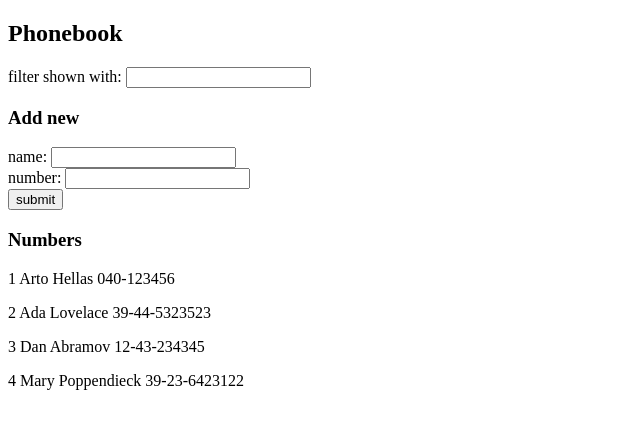
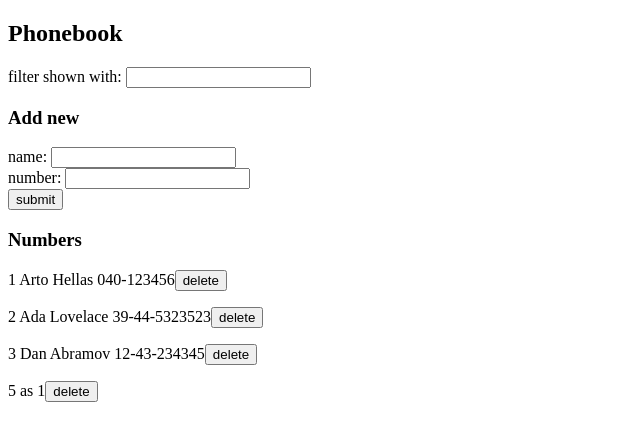
Before and after one commit to dhandiyy/full-stack-open, a React (Vite) app in the folder part2/: page / in a window 1280 px wide. Shown: the top 440 px of the page, without its empty margins (0-640 px from the left). Built offline with nearby package versions, Linux system fonts and the light colour scheme; data requests are answered from the project's data file.

Commit message:
finished exercises 2.12 - 2.15

```diff
--- a/part2/db.json
+++ b/part2/db.json
@@ -1,5 +1,5 @@
 {
-  "persons":[
+  "persons": [
     {
       "name": "Arto Hellas",
       "number": "040-123456",
@@ -16,9 +16,9 @@
       "id": "3"
     },
     {
-      "name": "Mary Poppendieck",
-      "number": "39-23-6423122",
-      "id": "4"
+      "id": "5",
+      "name": "as",
+      "number": "1"
     }
   ]
 }
--- a/part2/src/App.jsx
+++ b/part2/src/App.jsx
@@ -2,7 +2,7 @@ import {useEffect, useState} from "react";
 import PersonForm from "./components/PersonForm.jsx";
 import Filter from "./components/Filter.jsx";
 import Persons from "./components/Persons.jsx";
-import axios from "axios";
+import personService from "./services/persons.js"
 
 const App = () => {
 
@@ -11,11 +11,11 @@ const App = () => {
     const [searchValue, setSearchValue] = useState("");
 
     useEffect(() => {
-        axios
-            .get("http://localhost:3001/persons")
-            .then(response =>{
-                console.log("promise fulfilled")
-                setPerson(response.data)
+        personService
+            .getAll()
+            .then(response => {
+                console.log(response)
+                setPerson(response)
             })
     }, []);
 
@@ -26,16 +26,56 @@ const App = () => {
            return alert(`${newPerson.name} is already added to phonebook`)
         }
 
-        const updatePerson = person.concat(newPerson)
-        setPerson(updatePerson)
-        const resetNewPerson = {name:"", number:""}
-        setNewPerson(resetNewPerson)
+        if(person.some(ppl => ppl.number === newPerson.number)){
+            if(window.confirm(`${newPerson.name} is already added to phonebook, replace the old number with a new one?`)){
+
+                const personToUpdate = person.find(ppl => ppl.number === newPerson.number)
+                const updatePerson = {...personToUpdate, number : newPerson.number, name: newPerson.name}
+
+                personService
+                    .update(personToUpdate.id, updatePerson)
+                    .then(returnedPerson => {
+                        console.log(returnedPerson)
+                        setPerson(person.map(ppl => ppl.id !== personToUpdate.id? ppl : returnedPerson))
+                        const resetNewPerson = {name:"", number:""}
+                        setNewPerson(resetNewPerson)
+                    })
+                    .catch(error => {
+                        console.log(error.response)
+                    })
+                return;
+            }
+        }
+
+        personService
+            .create(newPerson)
+            .then(returnPerson => {
+                const updatePerson = person.concat(returnPerson)
+                setPerson(updatePerson)
+                const resetNewPerson = {name:"", number:""}
+                setNewPerson(resetNewPerson)
+            })
+
 
     }
     const handleInputSearching = (event) => {
         setSearchValue(event.target.value)
     }
 
+    const handleDelete = (id) => {
+        const personToDelete = person.find(prsn => prsn.id === id)
+
+        if(window.confirm(`Delete ${personToDelete.name}?`)) {
+            personService
+                .deletePerson(personToDelete.id)
+                .then(response => {
+                    setPerson(person.filter(prsn => prsn.id !== personToDelete.id))
+                })
+                .catch(error => {
+                    console.log(error)
+                })
+        }
+    }
 
     return (
         <div>
@@ -44,7 +84,7 @@ const App = () => {
             <h3>Add new</h3>
             <PersonForm setNewPerson={setNewPerson} addPerson={addPerson} newPerson={newPerson} person={person}/>
             <h3>Numbers</h3>
-            <Persons person={person} searchValue={searchValue}/>
+            <Persons person={person} searchValue={searchValue} handleDelete={handleDelete}/>
         </div>
     )
 
--- a/part2/src/components/PersonForm.jsx
+++ b/part2/src/components/PersonForm.jsx
@@ -1,7 +1,7 @@
 const PersonForm = ({addPerson, newPerson, setNewPerson, person}) => {
 	const handleInputChange = (event) => {
 		const {name, value} = event.target
-		setNewPerson({...newPerson, [name]:value, id: person.length + 1})
+		setNewPerson({...newPerson, [name]:value, id: (person.length + 1).toString()})
 	}
 	return (
 		<form onSubmit={addPerson}>
--- a/part2/src/components/Persons.jsx
+++ b/part2/src/components/Persons.jsx
@@ -1,12 +1,17 @@
-const Persons = ({person, searchValue}) => {
+const Persons = ({person, searchValue, handleDelete}) => {
 	const filteredPersons = person.filter(prsn =>
 		prsn.name.toLocaleLowerCase().includes(searchValue.toLowerCase()) ||
 		prsn.number.includes(searchValue)
 	)
+
 	return (
 		<div>
 			{filteredPersons.map(prsn => (
-				<p key={prsn.id}>{prsn.id} {prsn.name} {prsn.number}</p>
+				<p key={prsn.id}>
+					{prsn.id} {prsn.name} {prsn.number}
+					<button onClick={() => handleDelete(prsn.id)}>delete</button>
+				</p>
+
 			))}
 		</div>
 	)
--- /dev/null
+++ b/part2/src/services/persons.js
@@ -0,0 +1,25 @@
+import axios from "axios";
+
+const baseUrl = "http://localhost:3001/persons"
+
+const getAll = () => {
+	const request = axios.get(baseUrl)
+	return request.then(response => response.data)
+}
+
+const create = (newObject) => {
+	const request = axios.post(baseUrl, newObject)
+	return request.then(response => response.data)
+}
+
+const deletePerson = (id) => {
+	const request = axios.delete(`${baseUrl}/${id}`)
+	return request.then(response => response.data)
+}
+
+const update = (id, newObject) => {
+	const request = axios.put(`${baseUrl}/${id}`, newObject)
+	return request.then(response => response.data)
+}
+
+export default {getAll, create, deletePerson, update}
```
